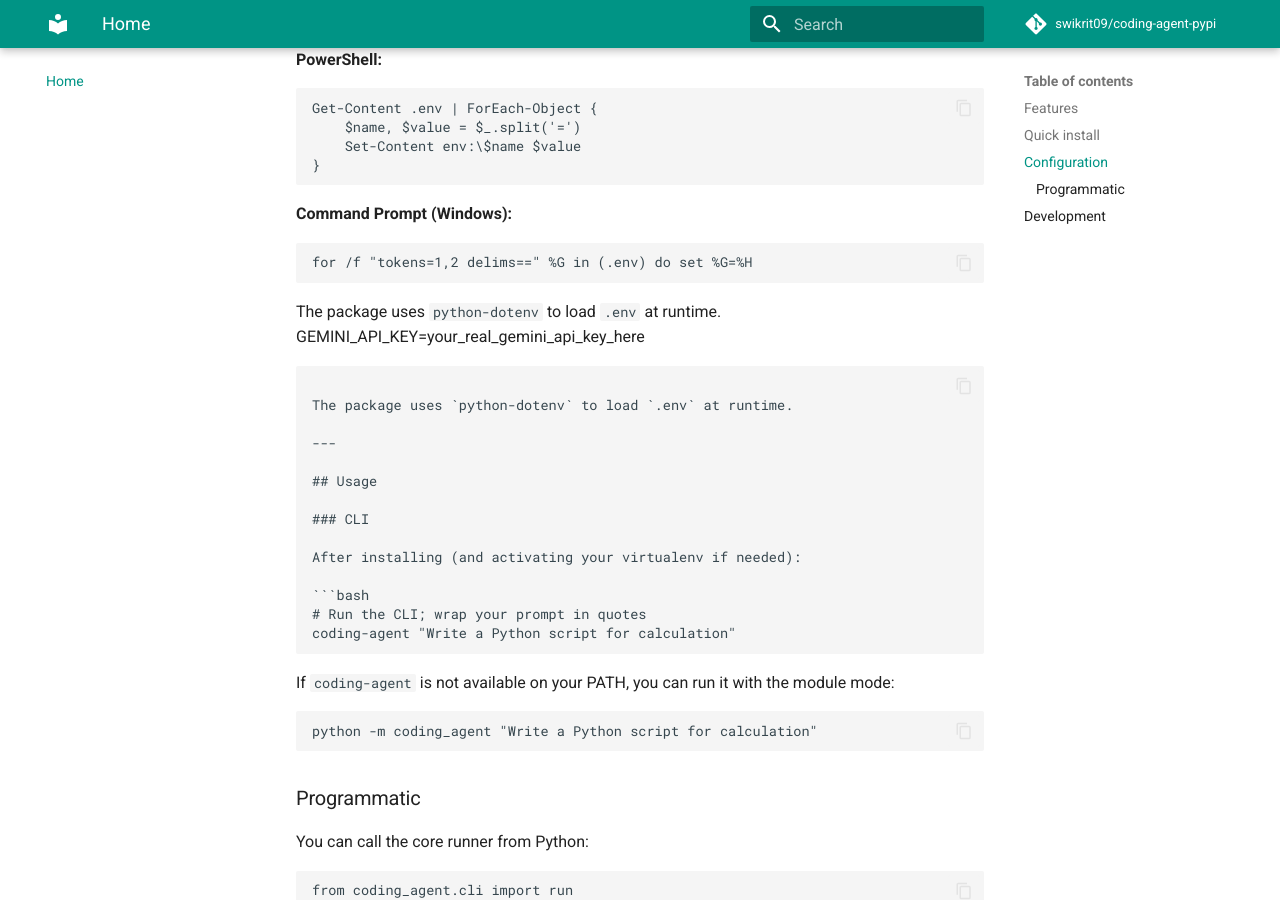
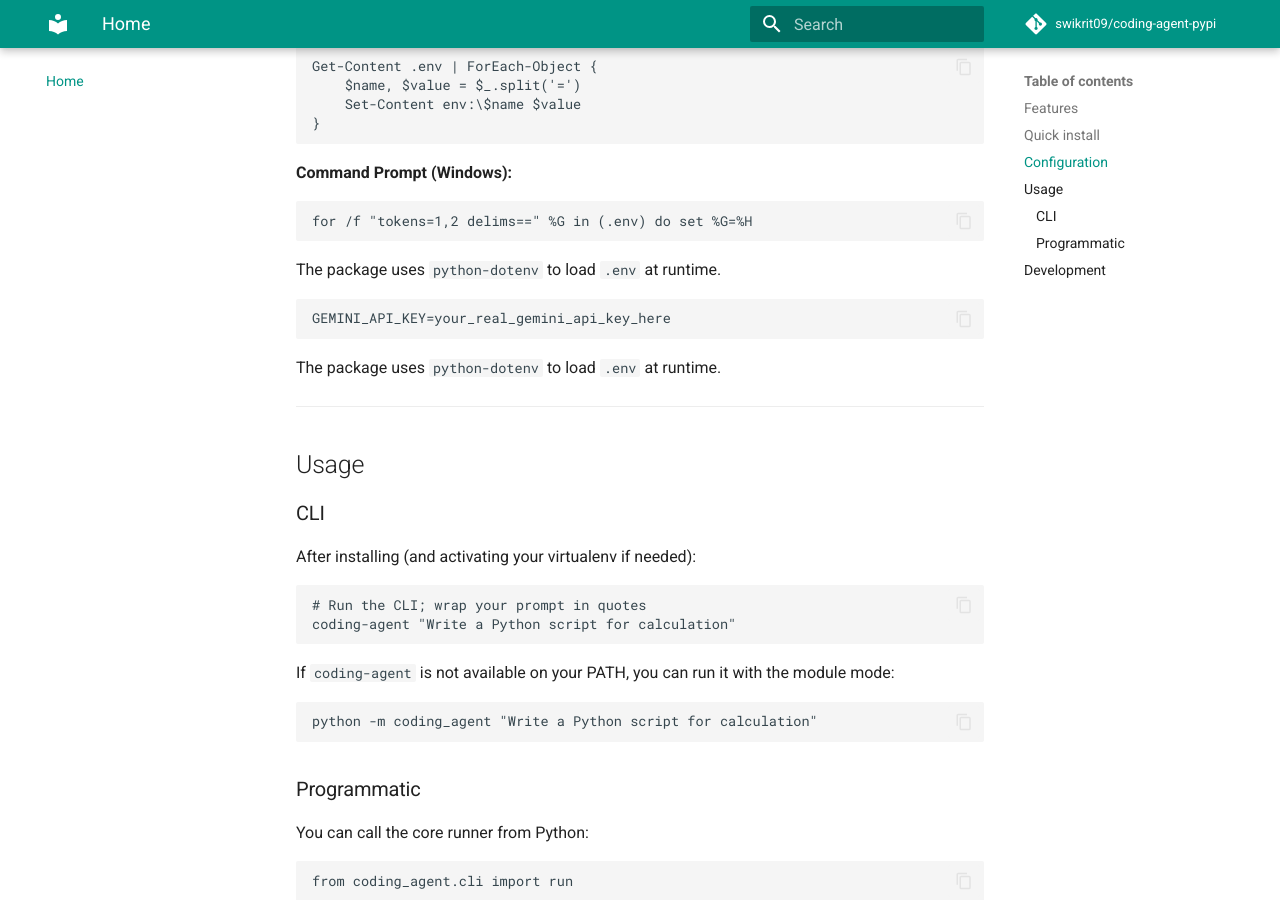
Before and after one commit to swikrit09/coding-agent-pypi, an MkDocs documentation site: the page built from docs/index.md, in a window 1280 px wide and 900 px high, scrolled down 1492 px. Built offline with MkDocs 1.6.1 and Material for MkDocs 9.7.7, drawn with Linux system fonts in a browser that asks for light colours; comment, search, counter and statistics services are not loaded.

Commit message:
fixed documentation

````diff
--- a/docs/index.md
+++ b/docs/index.md
@@ -1,7 +1,5 @@
 # coding-agent-python
 
-<a href="https://pypi.org/project/coding-agent-python/">
-<img width="807" height="264" alt="Screenshot 2025-08-18 at 12 59 52 PM" src="pip_banner.PNG" /></a>
 
 **PyPi Link** - [Coding-Agent-Python](https://pypi.org/project/coding-agent-python/)
 
@@ -75,6 +73,7 @@ for /f "tokens=1,2 delims==" %G in (.env) do set %G=%H
 ```
 
 The package uses `python-dotenv` to load `.env` at runtime.
+```
 GEMINI_API_KEY=your_real_gemini_api_key_here
 ```
 
````
Also changed, not shown: README.md (+1 -0 lines).
